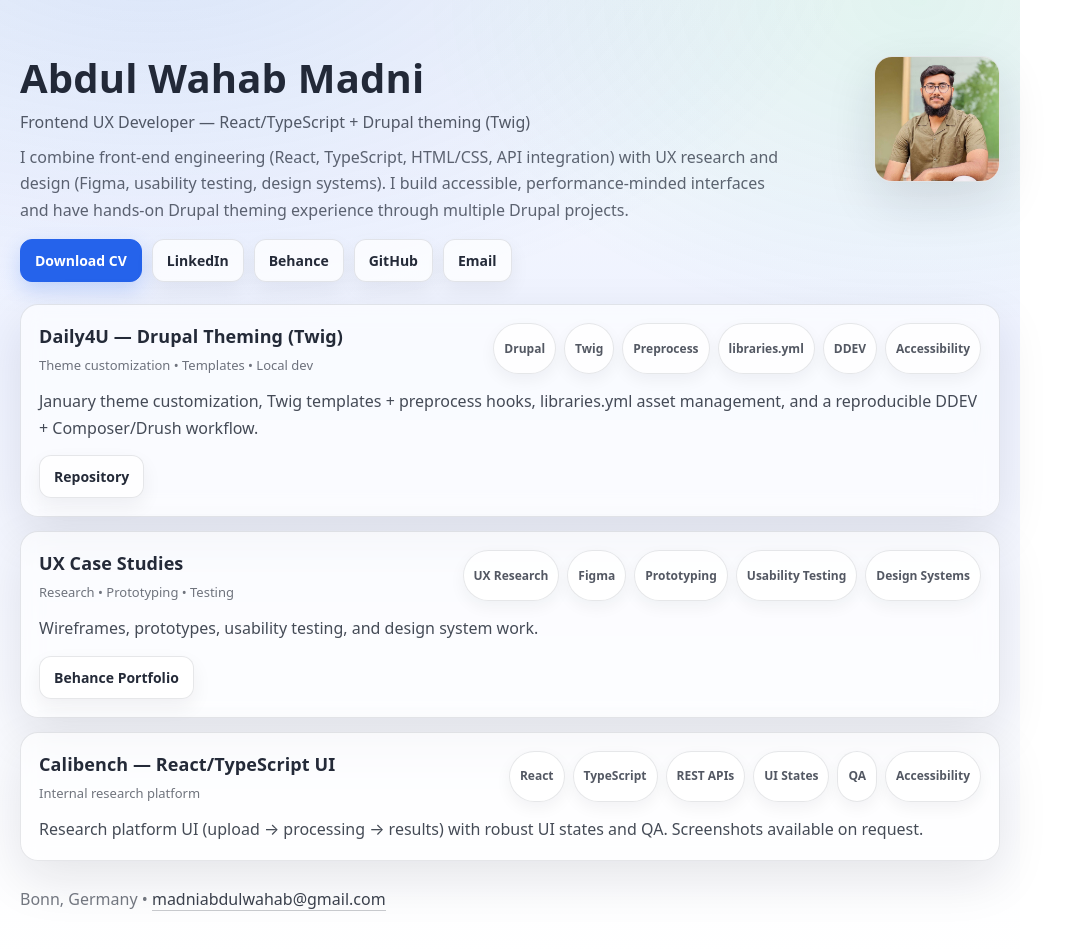
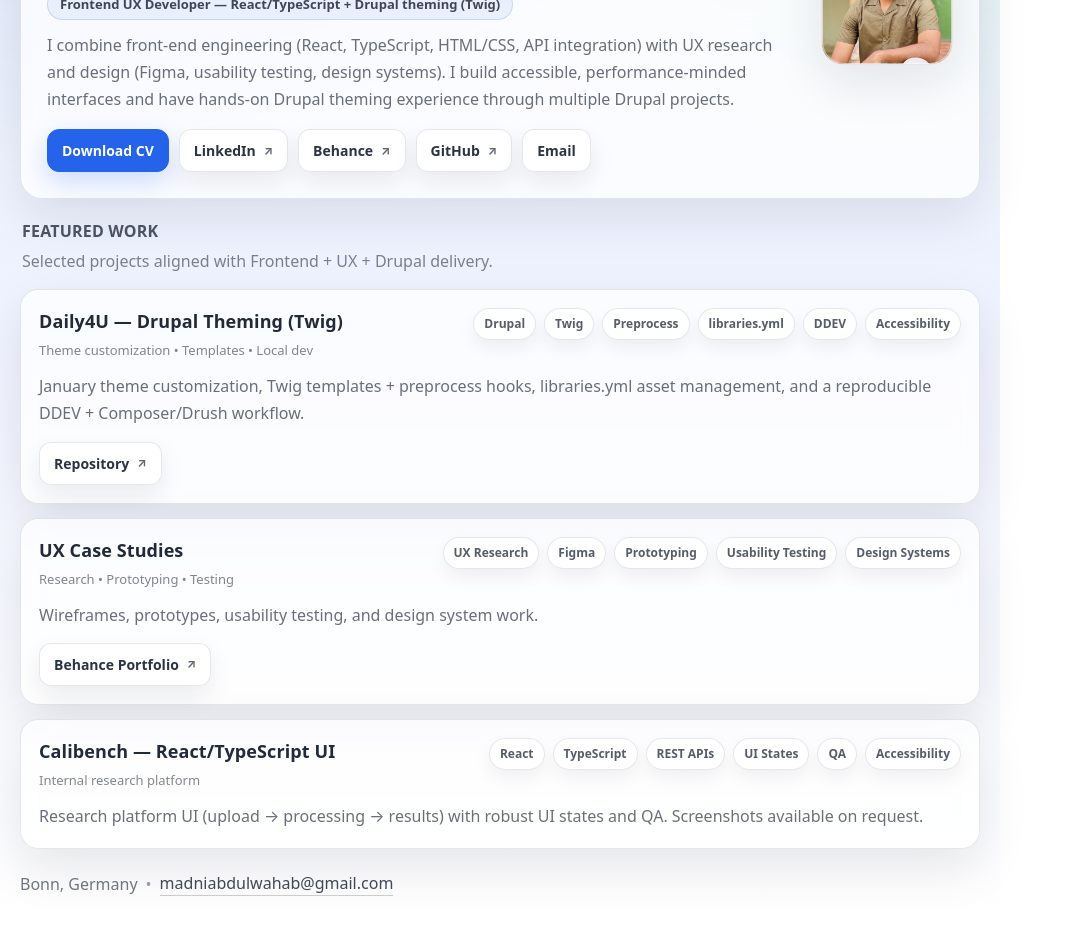
Before and after one commit to MadniAbdulWahab/portfolio, a React (Vite) app: page / in a window 1280 px wide. Shown: the top 950 px of the page, without its empty margins (0-1083 px from the left). Built offline with nearby package versions, Linux system fonts and the light colour scheme.

Commit message:
Modernised

```diff
--- a/src/App.tsx
+++ b/src/App.tsx
@@ -1,5 +1,3 @@
-import React from "react";
-
 type LinkButtonProps = {
   href: string;
   label: string;
@@ -8,87 +6,23 @@
 
 function LinkButton({ href, label, variant = "secondary" }: LinkButtonProps) {
   const isMail = href.startsWith("mailto:");
-
-  const base: React.CSSProperties = {
-    display: "inline-flex",
-    alignItems: "center",
-    justifyContent: "center",
-    gap: 8,
-    padding: "10px 14px",
-    borderRadius: 12,
-    textDecoration: "none",
-    fontWeight: 650,
-    fontSize: 14,
-    border: "1px solid transparent",
-    transition: "transform 120ms ease, background 120ms ease, border-color 120ms ease, box-shadow 120ms ease",
-    userSelect: "none",
-    whiteSpace: "nowrap",
-  };
-
-  const styles: Record<NonNullable<LinkButtonProps["variant"]>, React.CSSProperties> = {
-    primary: {
-      background: "#2563eb",
-      color: "#ffffff",
-      borderColor: "#2563eb",
-      boxShadow: "0 8px 20px rgba(37,99,235,0.22)",
-    },
-    secondary: {
-      background: "rgba(255,255,255,0.72)",
-      color: "rgba(17,24,39,0.92)",
-      borderColor: "rgba(17,24,39,0.10)",
-      boxShadow: "0 8px 20px rgba(17,24,39,0.06)",
-    },
-  };
-
-  const hoverBorder = variant === "primary" ? "#1d4ed8" : "rgba(17,24,39,0.16)";
-  const hoverBg = variant === "primary" ? "#1d4ed8" : "rgba(255,255,255,0.90)";
+  const isExternal = !isMail && (href.startsWith("http://") || href.startsWith("https://"));
 
   return (
     <a
+      className={`btn ${variant}`}
       href={href}
-      target={isMail ? undefined : "_blank"}
-      rel={isMail ? undefined : "noreferrer"}
-      style={{ ...base, ...styles[variant] }}
-      onMouseEnter={(e) => {
-        (e.currentTarget as HTMLAnchorElement).style.transform = "translateY(-1px)";
-        (e.currentTarget as HTMLAnchorElement).style.borderColor = hoverBorder;
-        (e.currentTarget as HTMLAnchorElement).style.background = hoverBg;
-        (e.currentTarget as HTMLAnchorElement).style.boxShadow =
-          variant === "primary"
-            ? "0 10px 26px rgba(37,99,235,0.26)"
-            : "0 10px 26px rgba(17,24,39,0.08)";
-      }}
-      onMouseLeave={(e) => {
-        (e.currentTarget as HTMLAnchorElement).style.transform = "translateY(0px)";
-        (e.currentTarget as HTMLAnchorElement).style.borderColor = styles[variant].borderColor as string;
-        (e.currentTarget as HTMLAnchorElement).style.background = styles[variant].background as string;
-        (e.currentTarget as HTMLAnchorElement).style.boxShadow = styles[variant].boxShadow as string;
-      }}
+      target={isExternal ? "_blank" : undefined}
+      rel={isExternal ? "noreferrer" : undefined}
     >
       {label}
+      {isExternal ? <span className="btnIcon" aria-hidden>↗</span> : null}
     </a>
   );
 }
 
 function Tag({ children }: { children: React.ReactNode }) {
-  return (
-    <span
-      style={{
-        display: "inline-flex",
-        alignItems: "center",
-        padding: "6px 10px",
-        borderRadius: 999,
-        fontSize: 12,
-        fontWeight: 650,
-        color: "rgba(17,24,39,0.72)",
-        background: "rgba(255,255,255,0.80)",
-        border: "1px solid rgba(17,24,39,0.10)",
-        boxShadow: "0 6px 16px rgba(17,24,39,0.05)",
-      }}
-    >
-      {children}
-    </span>
-  );
+  return <span className="tag">{children}</span>;
 }
 
 type ProjectCardProps = {
@@ -102,28 +36,14 @@
 
 function ProjectCard({ title, subtitle, description, tags, links = [], screenshotSrc }: ProjectCardProps) {
   return (
-    <div
-      style={{
-        borderRadius: 18,
-        padding: 18,
-        border: "1px solid rgba(17,24,39,0.10)",
-        background: "rgba(255,255,255,0.62)",
-        backdropFilter: "blur(10px)",
-        WebkitBackdropFilter: "blur(10px)",
-        boxShadow: "0 18px 50px rgba(17,24,39,0.10)",
-      }}
-    >
-      <div style={{ display: "flex", justifyContent: "space-between", gap: 12, flexWrap: "wrap" }}>
+    <article className="card">
+      <div className="cardHeader">
         <div>
-          <h3 style={{ margin: 0, fontSize: 18, letterSpacing: 0.1, color: "rgba(17,24,39,0.92)" }}>{title}</h3>
-          {subtitle ? (
-            <div style={{ marginTop: 6, color: "rgba(17,24,39,0.60)", fontSize: 13, lineHeight: 1.4 }}>
-              {subtitle}
-            </div>
-          ) : null}
+          <h3 className="cardTitle">{title}</h3>
+          {subtitle ? <div className="cardSubtitle">{subtitle}</div> : null}
         </div>
 
-        <div style={{ display: "flex", gap: 8, flexWrap: "wrap", justifyContent: "flex-end" }}>
+        <div className="tags">
           {tags.map((t) => (
             <Tag key={t}>{t}</Tag>
           ))}
@@ -131,87 +51,54 @@
       </div>
 
       {screenshotSrc ? (
-        <div style={{ marginTop: 14 }}>
-          <img
-            src={screenshotSrc}
-            alt={`${title} screenshot`}
-            style={{
-              width: "100%",
-              height: "auto",
-              borderRadius: 14,
-              border: "1px solid rgba(17,24,39,0.10)",
-              boxShadow: "0 14px 34px rgba(17,24,39,0.10)",
-            }}
-          />
+        <div className="shotWrap">
+          <img className="shot" src={screenshotSrc} alt={`${title} screenshot`} />
         </div>
       ) : null}
 
-      <p style={{ margin: "14px 0 0", lineHeight: 1.65, color: "rgba(17,24,39,0.78)" }}>{description}</p>
+      <p className="cardBody">{description}</p>
 
       {links.length ? (
-        <div style={{ marginTop: 14, display: "flex", gap: 10, flexWrap: "wrap" }}>
+        <div className="cardLinks">
           {links.map((l) => (
             <LinkButton key={l.href} href={l.href} label={l.label} variant="secondary" />
           ))}
         </div>
       ) : null}
-    </div>
+    </article>
   );
 }
 
 export default function App() {
-  // Base-aware links (work on GitHub Pages project site: /portfolio/)
+  // Base-aware links for GitHub Pages project site (/portfolio/)
   const baseUrl = import.meta.env.BASE_URL;
   const cvHref = `${baseUrl}CVMadni2.pdf`;
 
-  // Put your image in: public/profile.jpg  (or change filename here)
+  // Put your photo in: public/profile.jpg (or change name here)
   const profileSrc = `${baseUrl}profile.jpeg`;
 
   return (
-    <div
-      style={{
-        minHeight: "100vh",
-        background:
-          "radial-gradient(1200px 700px at 15% -10%, rgba(37,99,235,0.16), transparent 60%)," +
-          "radial-gradient(900px 600px at 90% 0%, rgba(16,185,129,0.10), transparent 55%)," +
-          "linear-gradient(180deg, #f8fafc 0%, #eef2ff 35%, #ffffff 100%)",
-        color: "rgba(17,24,39,0.92)",
-      }}
-    >
-      <div
-        style={{
-          maxWidth: 980,
-          margin: "0 auto",
-          padding: "56px 20px 44px",
-          fontFamily: "system-ui, -apple-system, Segoe UI, Roboto, Arial",
-        }}
-      >
-        <header style={{ marginBottom: 22 }}>
-          {/* Top section with image on the right */}
-          <div
-            style={{
-              display: "grid",
-              gridTemplateColumns: "1fr auto",
-              gap: 18,
-              alignItems: "start",
-            }}
-          >
-            <div>
-              <h1 style={{ margin: 0, fontSize: 40, letterSpacing: 0.2, color: "rgba(17,24,39,0.92)" }}>
-                Abdul Wahab Madni
-              </h1>
+    <div className="page">
+      <div className="container">
+        {/* HERO */}
+        <header className="hero">
+          <div className="heroGrid">
+            <div className="heroText">
+              <h1 className="name">Abdul Wahab Madni</h1>
 
-              <p style={{ margin: "10px 0 0", color: "rgba(17,24,39,0.70)", lineHeight: 1.5 }}>
-                Frontend UX Developer — React/TypeScript + Drupal theming (Twig)
-              </p>
+              <div className="roleRow">
+                <span className="role">
+                  Frontend UX Developer — React/TypeScript + Drupal theming (Twig)
+                </span>
+              </div>
 
-              <p style={{ margin: "10px 0 0", color: "rgba(17,24,39,0.66)", lineHeight: 1.65, maxWidth: 760 }}>
+              <p className="summary">
                 I combine front-end engineering (React, TypeScript, HTML/CSS, API integration) with UX research and design
                 (Figma, usability testing, design systems). I build accessible, performance-minded interfaces and have hands-on
                 Drupal theming experience through multiple Drupal projects.
               </p>
 
-              <div style={{ display: "flex", gap: 10, flexWrap: "wrap", marginTop: 16 }}>
+              <div className="actions">
                 <LinkButton href={cvHref} label="Download CV" variant="primary" />
                 <LinkButton href="https://linkedin.com/in/abdul-wahab-madni" label="LinkedIn" variant="secondary" />
                 <LinkButton href="https://behance.net/wahab-madni" label="Behance" variant="secondary" />
@@ -220,41 +107,27 @@
               </div>
             </div>
 
-            {/* Profile image (top-right) */}
-            <div
-              style={{
-                width: 124,
-                height: 124,
-                borderRadius: 18,
-                overflow: "hidden",
-                border: "1px solid rgba(17,24,39,0.10)",
-                background: "rgba(255,255,255,0.75)",
-                boxShadow: "0 18px 50px rgba(17,24,39,0.12)",
-              }}
-              aria-label="Profile photo"
-            >
-              <img
-                src={profileSrc}
-                alt="Abdul Wahab Madni"
-                style={{
-                  width: "100%",
-                  height: "100%",
-                  objectFit: "cover",
-                  display: "block",
-                }}
-              />
+            <div className="avatarWrap" aria-label="Profile photo">
+              <img className="avatar" src={profileSrc} alt="Abdul Wahab Madni" />
             </div>
           </div>
         </header>
 
-        <section style={{ display: "grid", gap: 14 }}>
+        {/* SECTION TITLE */}
+        <div className="sectionTitle">
+          <h2>Featured work</h2>
+          <p>Selected projects aligned with Frontend + UX + Drupal delivery.</p>
+        </div>
+
+        {/* CARDS */}
+        <section className="grid">
           <ProjectCard
             title="Daily4U — Drupal Theming (Twig)"
             subtitle="Theme customization • Templates • Local dev"
             description="January theme customization, Twig templates + preprocess hooks, libraries.yml asset management, and a reproducible DDEV + Composer/Drush workflow."
             tags={["Drupal", "Twig", "Preprocess", "libraries.yml", "DDEV", "Accessibility"]}
             links={[{ label: "Repository", href: "https://github.com/MadniAbdulWahab/daily4u-site" }]}
-            // Optional: add an image in /public and enable below
+            // Optional screenshot:
             // screenshotSrc={`${baseUrl}daily4u.png`}
           />
 
@@ -274,34 +147,300 @@
           />
         </section>
 
-        <footer style={{ marginTop: 26, color: "rgba(17,24,39,0.58)" }}>
-          Bonn, Germany •{" "}
-          <a
-            href="mailto:madniabdulwahab@gmail.com"
-            style={{
-              color: "rgba(17,24,39,0.82)",
-              textDecoration: "none",
-              borderBottom: "1px solid rgba(17,24,39,0.22)",
-            }}
-          >
+        <footer className="footer">
+          <span>Bonn, Germany</span>
+          <span className="dot">•</span>
+          <a className="footerLink" href="mailto:madniabdulwahab@gmail.com">
             madniabdulwahab@gmail.com
           </a>
         </footer>
+      </div>
 
-        {/* Mobile responsiveness (no extra CSS file): stack image below on small screens */}
-        <style>
-          {`
-            @media (max-width: 720px) {
-              header > div {
-                grid-template-columns: 1fr !important;
-              }
-              header img {
-                border-radius: 16px !important;
-              }
-            }
-          `}
-        </style>
-      </div>
+      {/* Styles kept inside App.tsx for simplicity */}
+      <style>{`
+        :root{
+          --bg1:#f8fafc;
+          --bg2:#eef2ff;
+          --text: rgba(15,23,42,0.92);
+          --muted: rgba(15,23,42,0.62);
+          --muted2: rgba(15,23,42,0.52);
+          --border: rgba(15,23,42,0.10);
+          --card: rgba(255,255,255,0.72);
+          --card2: rgba(255,255,255,0.85);
+          --shadow: 0 18px 50px rgba(15,23,42,0.10);
+          --shadow2: 0 22px 70px rgba(15,23,42,0.14);
+          --primary:#2563eb;
+          --primary2:#1d4ed8;
+        }
+
+        * { box-sizing: border-box; }
+        html, body { height: 100%; }
+        body { margin: 0; font-family: system-ui, -apple-system, Segoe UI, Roboto, Arial; color: var(--text); }
+
+        .page{
+          min-height:100vh;
+          background:
+            radial-gradient(1200px 700px at 12% -10%, rgba(37,99,235,0.18), transparent 60%),
+            radial-gradient(900px 600px at 92% 0%, rgba(16,185,129,0.10), transparent 55%),
+            linear-gradient(180deg, var(--bg1) 0%, var(--bg2) 36%, #ffffff 100%);
+        }
+
+        .container{
+          max-width: 1000px;
+          margin: 0 auto;
+          padding: 46px 20px 44px;
+        }
+
+        /* HERO */
+        .hero{
+          background: var(--card);
+          border: 1px solid var(--border);
+          border-radius: 22px;
+          padding: 26px;
+          box-shadow: var(--shadow);
+          backdrop-filter: blur(10px);
+          -webkit-backdrop-filter: blur(10px);
+        }
+
+        .heroGrid{
+          display:grid;
+          grid-template-columns: 1fr auto;
+          gap: 18px;
+          align-items: start;
+        }
+
+        .name{
+          margin: 0;
+          font-size: 44px;
+          letter-spacing: 0.2px;
+          line-height: 1.05;
+        }
+
+        .roleRow{ margin-top: 10px; }
+
+        .role{
+          display:inline-flex;
+          align-items:center;
+          padding: 8px 12px;
+          border-radius: 999px;
+          background: rgba(37,99,235,0.08);
+          border: 1px solid rgba(37,99,235,0.18);
+          color: rgba(15,23,42,0.78);
+          font-weight: 650;
+          font-size: 13px;
+          line-height: 1;
+        }
+
+        .summary{
+          margin: 12px 0 0;
+          line-height: 1.7;
+          color: var(--muted);
+          max-width: 760px;
+        }
+
+        .actions{
+          margin-top: 16px;
+          display:flex;
+          gap: 10px;
+          flex-wrap: wrap;
+        }
+
+        /* Avatar */
+        .avatarWrap{
+          width: 132px;
+          height: 132px;
+          border-radius: 22px;
+          overflow: hidden;
+          border: 1px solid rgba(15,23,42,0.10);
+          background: var(--card2);
+          box-shadow: var(--shadow);
+          position: relative;
+        }
+        .avatarWrap::after{
+          content:"";
+          position:absolute;
+          inset:0;
+          border-radius: 22px;
+          pointer-events:none;
+          box-shadow: inset 0 0 0 1px rgba(255,255,255,0.55);
+        }
+        .avatar{
+          width:100%;
+          height:100%;
+          object-fit: cover;
+          display:block;
+        }
+
+        /* Section title */
+        .sectionTitle{
+          margin: 20px 2px 14px;
+        }
+        .sectionTitle h2{
+          margin: 0;
+          font-size: 16px;
+          letter-spacing: 0.2px;
+          text-transform: uppercase;
+          color: rgba(15,23,42,0.72);
+        }
+        .sectionTitle p{
+          margin: 6px 0 0;
+          color: var(--muted2);
+          line-height: 1.6;
+        }
+
+        /* Grid */
+        .grid{
+          display:grid;
+          gap: 14px;
+        }
+
+        /* Card */
+        .card{
+          border-radius: 18px;
+          padding: 18px;
+          border: 1px solid var(--border);
+          background: var(--card);
+          box-shadow: var(--shadow);
+          backdrop-filter: blur(10px);
+          -webkit-backdrop-filter: blur(10px);
+          transition: transform 140ms ease, box-shadow 140ms ease, border-color 140ms ease;
+        }
+        .card:hover{
+          transform: translateY(-2px);
+          box-shadow: var(--shadow2);
+          border-color: rgba(37,99,235,0.18);
+        }
+
+        .cardHeader{
+          display:flex;
+          justify-content: space-between;
+          gap: 12px;
+          flex-wrap: wrap;
+          align-items: flex-start;
+        }
+
+        .cardTitle{
+          margin: 0;
+          font-size: 18px;
+          letter-spacing: 0.1px;
+        }
+        .cardSubtitle{
+          margin-top: 6px;
+          font-size: 13px;
+          color: var(--muted2);
+          line-height: 1.4;
+        }
+        .cardBody{
+          margin: 14px 0 0;
+          line-height: 1.7;
+          color: var(--muted);
+        }
+        .cardLinks{
+          margin-top: 14px;
+          display:flex;
+          gap: 10px;
+          flex-wrap: wrap;
+        }
+
+        /* Tags */
+        .tags{
+          display:flex;
+          gap: 8px;
+          flex-wrap: wrap;
+          justify-content: flex-end;
+        }
+        .tag{
+          display:inline-flex;
+          align-items:center;
+          padding: 6px 10px;
+          border-radius: 999px;
+          font-size: 12px;
+          font-weight: 650;
+          color: rgba(15,23,42,0.70);
+          background: rgba(255,255,255,0.78);
+          border: 1px solid rgba(15,23,42,0.10);
+          box-shadow: 0 8px 18px rgba(15,23,42,0.06);
+          white-space: nowrap;
+        }
+
+        /* Buttons */
+        .btn{
+          display:inline-flex;
+          align-items:center;
+          gap: 8px;
+          padding: 10px 14px;
+          border-radius: 12px;
+          text-decoration:none;
+          font-weight: 700;
+          font-size: 14px;
+          border: 1px solid transparent;
+          transition: transform 120ms ease, background 120ms ease, border-color 120ms ease, box-shadow 120ms ease;
+          user-select:none;
+          white-space:nowrap;
+        }
+        .btn .btnIcon{
+          font-size: 12px;
+          opacity: 0.75;
+          transform: translateY(-0.5px);
+        }
+        .btn.primary{
+          background: var(--primary);
+          color: #fff;
+          border-color: var(--primary);
+          box-shadow: 0 10px 26px rgba(37,99,235,0.22);
+        }
+        .btn.primary:hover{
+          background: var(--primary2);
+          border-color: var(--primary2);
+          transform: translateY(-1px);
+          box-shadow: 0 14px 34px rgba(37,99,235,0.26);
+        }
+        .btn.secondary{
+          background: rgba(255,255,255,0.86);
+          color: rgba(15,23,42,0.88);
+          border-color: rgba(15,23,42,0.10);
+          box-shadow: 0 10px 24px rgba(15,23,42,0.08);
+        }
+        .btn.secondary:hover{
+          background: rgba(255,255,255,0.96);
+          border-color: rgba(37,99,235,0.18);
+          transform: translateY(-1px);
+          box-shadow: 0 14px 34px rgba(15,23,42,0.10);
+        }
+
+        /* Footer */
+        .footer{
+          margin-top: 22px;
+          color: rgba(15,23,42,0.58);
+          display:flex;
+          align-items:center;
+          gap: 8px;
+          flex-wrap: wrap;
+        }
+        .dot{ opacity: 0.7; }
+        .footerLink{
+          color: rgba(15,23,42,0.78);
+          text-decoration:none;
+          border-bottom: 1px solid rgba(15,23,42,0.20);
+        }
+        .footerLink:hover{
+          border-bottom-color: rgba(37,99,235,0.35);
+        }
+
+        /* Responsive */
+        @media (max-width: 760px){
+          .heroGrid{
+            grid-template-columns: 1fr;
+          }
+          .avatarWrap{
+            width: 112px;
+            height: 112px;
+          }
+          .name{
+            font-size: 38px;
+          }
+        }
+      `}</style>
     </div>
   );
 }
```
